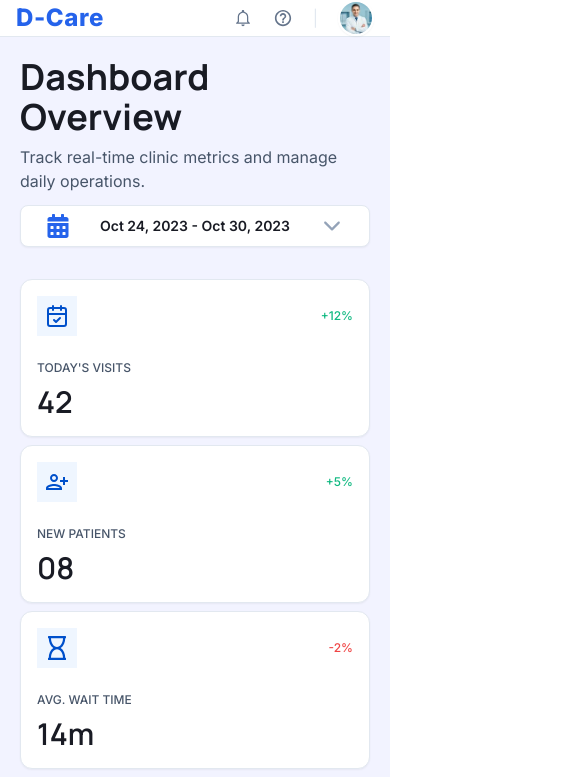
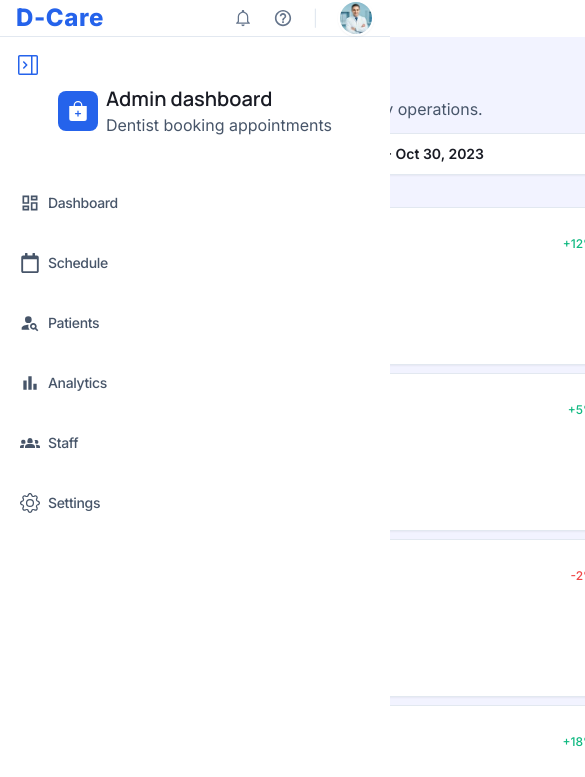
Before and after one commit to tarekelkanaria/d-care, a React (Vite) app: page /dashboard in a window 390 px wide. Shown: the top 777 px of the page, 585 px wide, since content can reach past the window. Built offline with nearby package versions, Linux system fonts and the light colour scheme.

Commit message:
Start modify sidebar

```diff
--- a/src/components/Dash/Dash.jsx
+++ b/src/components/Dash/Dash.jsx
@@ -8,9 +8,9 @@ import Sidebar from "./Sidebar";
 
 export default function Dash() {
   return (
-    <div className="flex">
+    <div className="flex max-lg:relative max-lg:container">
       <Sidebar />
-      <main className="container bg-purp p-5">
+      <main className="lg:container bg-purp p-5">
         <TitleBar />
         <StatsList />
         <section className="flex max-lg:flex-col max-lg:space-y-4 lg:space-x-2 lg:justify-between mb-5">
--- a/src/components/Dash/Sidebar.jsx
+++ b/src/components/Dash/Sidebar.jsx
@@ -3,7 +3,9 @@ import TitleWithSubTitle from "../UI/TitleWithSubTitle/TitleWithSubTitle";
 import { MdOutlineDashboard } from "react-icons/md";
 import { FaRegCalendar } from "react-icons/fa";
 import { MdPersonSearch, MdBarChart, MdGroups2 } from "react-icons/md";
+import { GoSidebarCollapse } from "react-icons/go";
 import { NavLink } from "react-router";
+import { useState } from "react";
 
 const links = [
   {
@@ -50,8 +52,18 @@ const links = [
   },
 ];
 export default function Sidebar() {
+  const [isSidebarOpen, setIsSidebarOpen] = useState(true);
   return (
-    <aside className="bg-white hidden lg:block lg:w-80 min-h-screen p-2">
+    <aside
+      className={`bg-white min-h-screen p-2 ${isSidebarOpen ? "max-lg:absolute max-lg:left-0 max-lg:top-0 max-lg:w-full max-lg:z-10 lg:w-80" : ""}`}
+    >
+      <button
+        className="mx-auto p-2"
+        onClick={() => setIsSidebarOpen(!isSidebarOpen)}
+      >
+        <GoSidebarCollapse className="text-logo text-2xl cursor-pointer" />
+      </button>
+      <div className={`${isSidebarOpen ? "block" : "hidden"}`}>
         <div className="flex justify-center items-center space-x-2 mb-10">
           <div className="bg-logo p-2.5 rounded-lg">
             <BsFillBagPlusFill className="text-xl text-white" />
@@ -74,6 +86,7 @@ export default function Sidebar() {
             </NavLink>
           ))}
         </nav>
+      </div>
     </aside>
   );
 }
--- a/src/components/Dash/TitleBar.jsx
+++ b/src/components/Dash/TitleBar.jsx
@@ -6,14 +6,14 @@ export default function TitleBar() {
     <section className="mb-8">
       <article className="flex max-md:flex-col max-md:space-y-3 md:justify-between md:items-center mb-8">
         <div>
-          <h2 className="font-manrope font-bold text-4xl text-dark-black mb-2">
+          <h2 className="font-manrope font-bold text-2xl lg:text-4xl text-dark-black mb-2">
             Dashboard Overview
           </h2>
           <p className="font-inter font-normal text-body">
             Track real-time clinic metrics and manage daily operations.
           </p>
         </div>
-        <div className="flex items-center justify-around bg-white border border-line shadow-avatar py-2 px-4 rounded-lg">
+        <div className="flex items-center justify-around bg-white border border-line shadow-avatar py-2 px-2 lg:px-4 rounded-lg">
           <FaCalendarAlt className="text-logo text-2xl" />
           <p className="ml-3 text-sm font-inter font-semibold text-dark-black">
             Oct 24, 2023 - Oct 30, 2023
```
Lines whose indentation alone changed are shown as unchanged.
